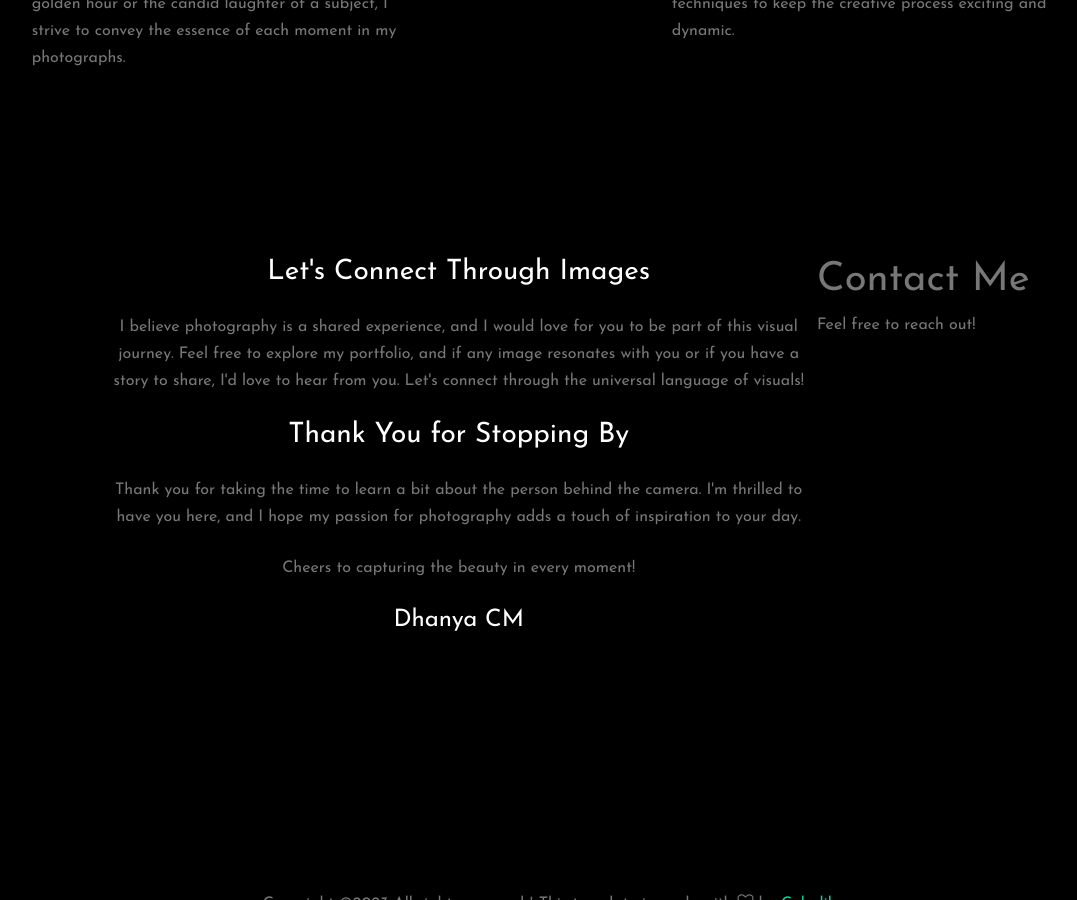
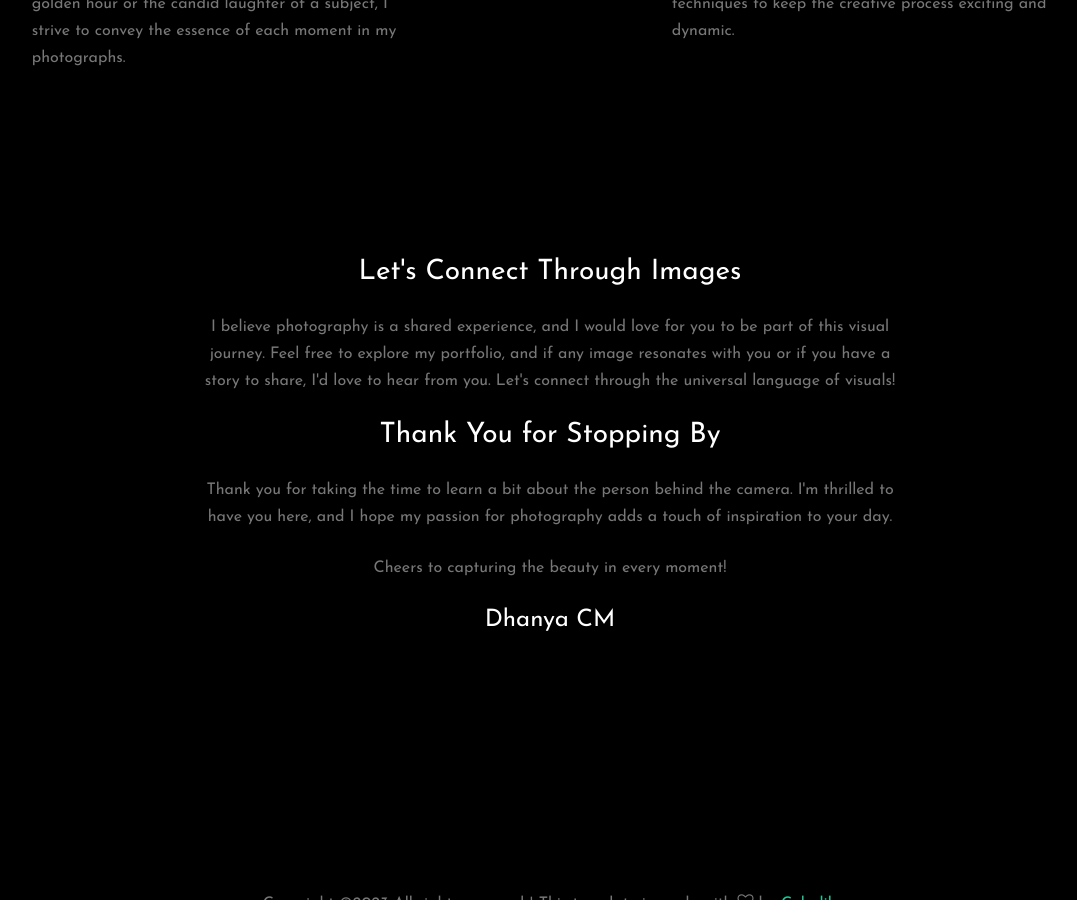
Before and after one commit to dhanyacm/peacockframes, a Jekyll site: the page built from about.html, in a window 1280 px wide and 900 px high, scrolled down 1540 px. Shown: the whole window, without its empty margins (90-1167 px from the left). Built offline with Jekyll 4.4.1, drawn with Linux system fonts in a browser that asks for light colours; some web fonts are replaced; a script that is not in the unit is left out.

Commit message:
Update about.html

```diff
--- a/about.html
+++ b/about.html
@@ -62,14 +62,6 @@ frontpage: false
             <p class="mb-4">Cheers to capturing the beauty in every moment!</p>
             <h4 class="text-white font-weight-light mb-4">Dhanya CM</h4>
          </div>
-
-          <div class="row">
-       <!-- Parting Picture with Parallax Effect -->
-    <div class="parallax-container">
-       <h1>Contact Me</h1>
-        <p>Feel free to reach out!</p>
-    </div>
-        </div>
       </div>
 
     </div>
```
